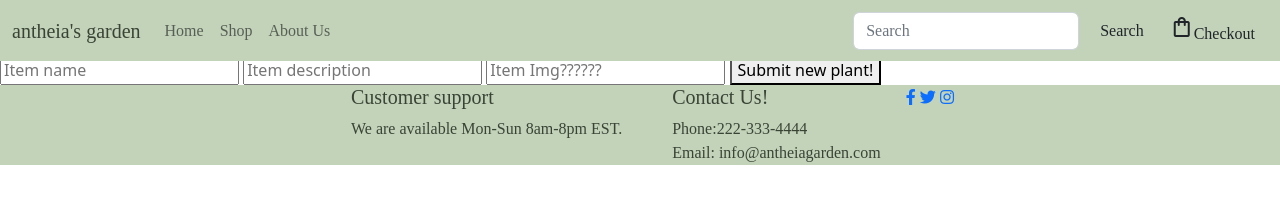
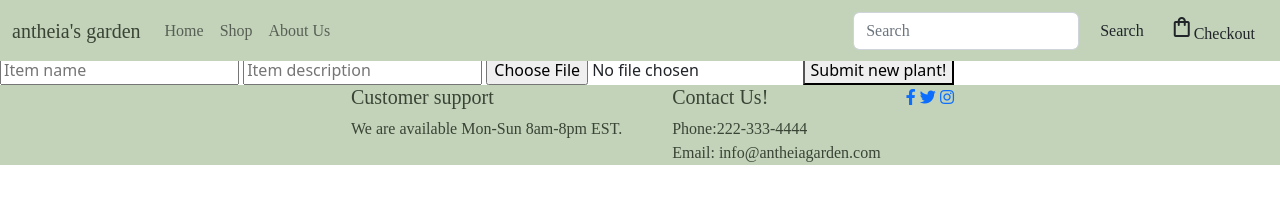
Before and after one commit to tktommykline/Final-Project-T2, a plain HTML site: page addNewItem.html in a window 1280 px wide. Drawn offline with nearby package versions, Linux system fonts and the light colour scheme.

Commit message:
This is crazy how to do the file upload button. So simple just change the input type to file

```diff
--- a/addNewItem.html
+++ b/addNewItem.html
@@ -51,7 +51,7 @@
 <form id="newItemForm">
     <input type="text" placeholder="Item name" id="itemName">
     <input type="text" placeholder="Item description" id="itemDescription">
-    <input type="text" placeholder="Item Img??????" id="itemImg">
+    <input type="file" placeholder="Item Img??????" id="itemImg">
     <button type="submit" id="subBtn">Submit new plant!</button>
 </form>
 <!--input fields for new items end-->
```
